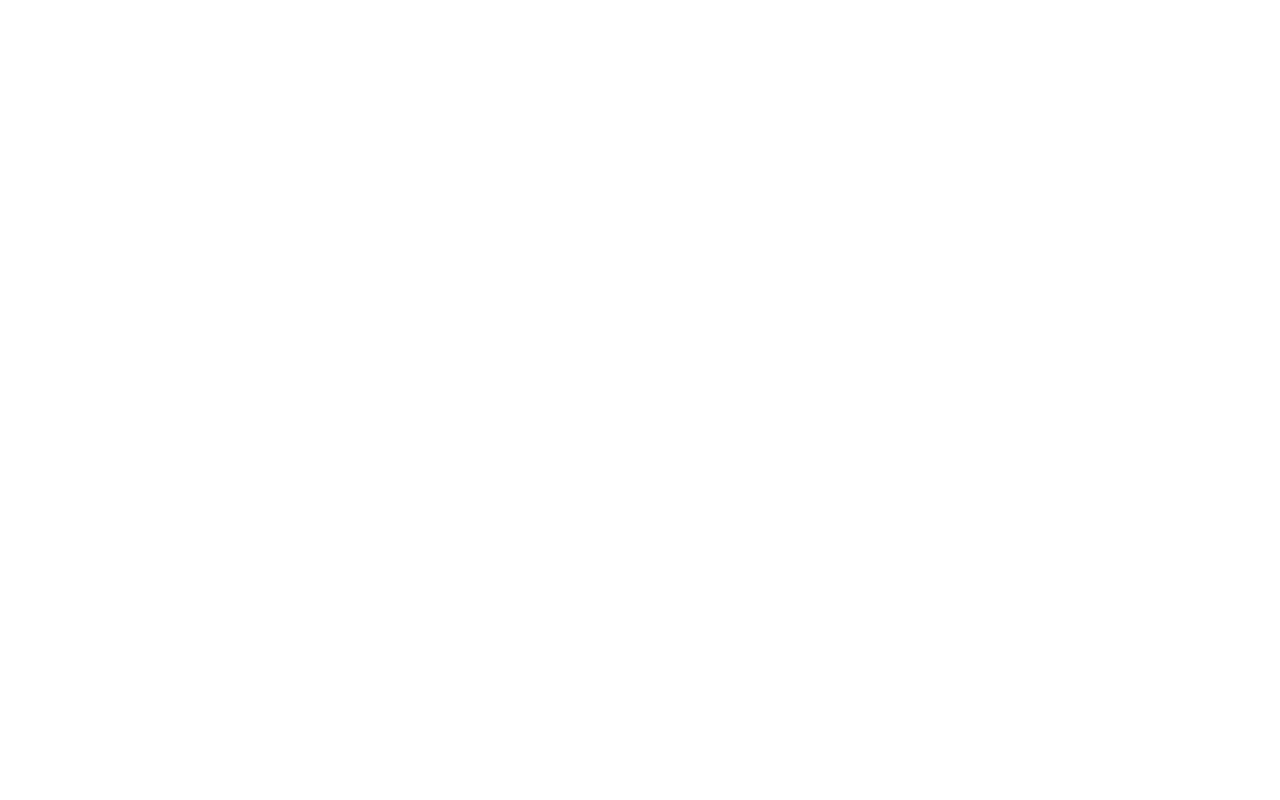
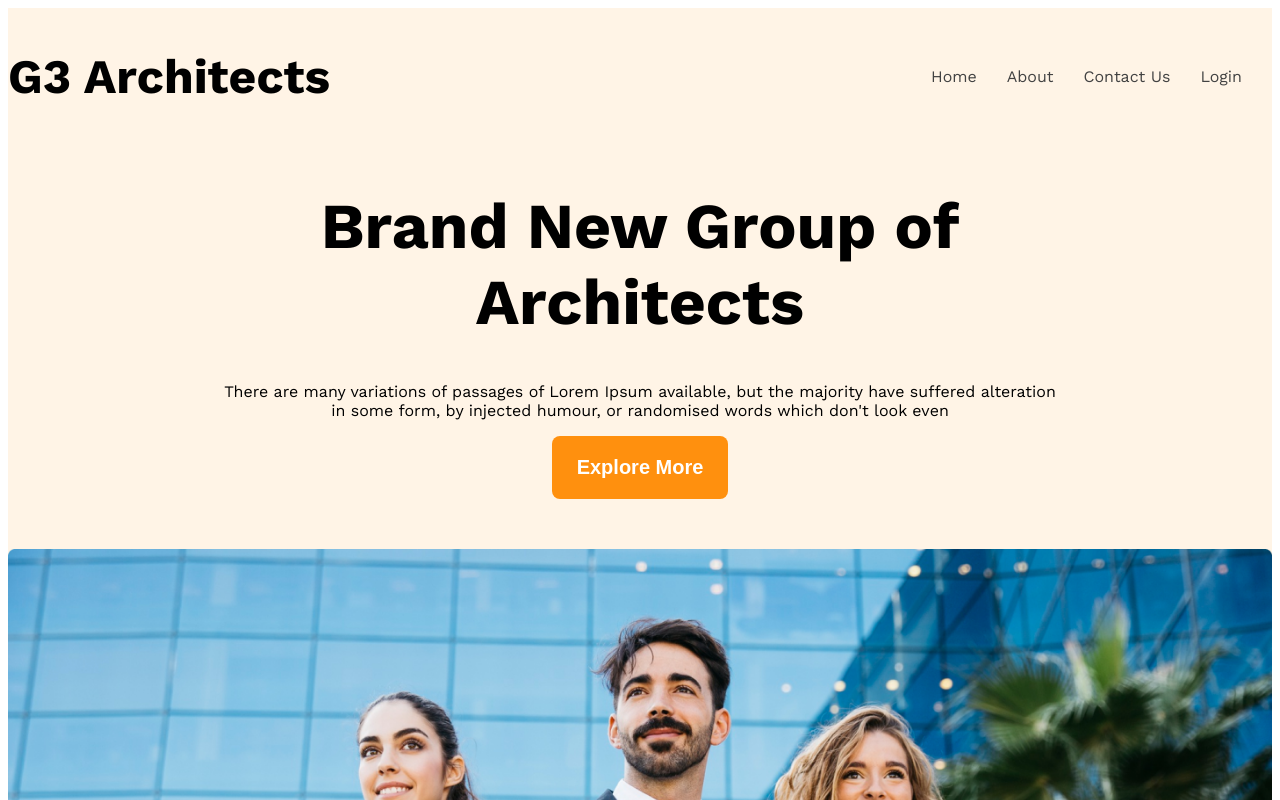
Before and after one commit to Coder7Raj/g3-architects-website, a plain HTML site: page index.html in a window 1280 px wide. Shown: the top 800 px of the page. Drawn offline with nearby package versions, Linux system fonts and the light colour scheme; files that its build step writes are made by us from their sources.

Commit message:
header section has done

```diff
--- a/index.html
+++ b/index.html
@@ -4,10 +4,40 @@
     <meta charset="UTF-8" />
     <meta name="viewport" content="width=device-width, initial-scale=1.0" />
     <title>G3 Architects</title>
-    <link rel="stylesheet" href="style.css" />
+    <link rel="stylesheet" href="./styles/style.css" />
   </head>
-  <body>
-    <header></header>
+  <body class="body-work-sans-font">
+    <header class="bg-light">
+      <nav class="navbar display-flex">
+        <h2 class="brand">G3 Architects</h2>
+        <ul class="nav-links display-flex">
+          <li class="nav-item">
+            <a href="" class="nav-link text-gray">Home</a>
+          </li>
+          <li class="nav-item">
+            <a href="" class="nav-link text-gray"> About </a>
+          </li>
+          <li class="nav-item">
+            <a href="" class="nav-link text-gray">Contact Us </a>
+          </li>
+          <li class="nav-item">
+            <a href="" class="nav-link text-gray"> Login</a>
+          </li>
+        </ul>
+      </nav>
+      <div class="banner">
+        <div class="banner-content">
+          <h1 class="banner-tittle">Brand New Group of Architects</h1>
+          <p class="banner-description">
+            There are many variations of passages of Lorem Ipsum available, but
+            the majority have suffered alteration in some form, by injected
+            humour, or randomised words which don't look even
+          </p>
+          <button class="btn-primary">Explore More</button>
+        </div>
+        <img class="banner-img" src="./images/banner.png" alt="" />
+      </div>
+    </header>
     <main></main>
     <footer></footer>
   </body>
--- a/styles/style.css
+++ b/styles/style.css
@@ -0,0 +1,85 @@
+@import url("https://fonts.googleapis.com/css2?family=Work+Sans:ital,wght@0,100..900;1,100..900&display=swap");
+
+.body-work-sans-font {
+  font-family: "Work Sans", sans-serif;
+  font-optical-sizing: auto;
+  font-weight: 400;
+  font-style: normal;
+}
+/* shared styles */
+.display-flex {
+  display: flex;
+}
+
+/* dark 02 */
+.text-gray {
+  color: #424242;
+}
+
+/* dark 03 */
+.text-light-gray {
+  color: #727272;
+}
+.bg-light {
+  background-color: rgba(255, 144, 14, 0.1);
+}
+.btn-primary {
+  background-color: rgb(255, 144, 14);
+  color: white;
+  font-size: 1.25rem;
+  padding: 20px 25px;
+  font-weight: 600;
+  border: none;
+  border-radius: 8px;
+}
+main {
+  max-width: 1440px;
+  margin: 0 auto;
+}
+/* header styles */
+
+/* navbar related styles */
+.navbar {
+  justify-content: space-between;
+  align-items: center;
+}
+.brand {
+  font-size: 3rem;
+  font-weight: 700;
+}
+.nav-item {
+  list-style: none;
+  margin-right: 30px;
+}
+
+.nav-link {
+  text-decoration: none;
+}
+.banner,
+.navbar {
+  max-width: 1440px;
+  margin: 0 auto;
+}
+
+/* banner related styles */
+.banner-content {
+  max-width: 850px;
+  text-align: center;
+  margin: 0 auto;
+  margin-bottom: 50px;
+}
+.banner-tittle {
+  font-size: 4rem;
+  font-weight: 700;
+}
+.banner-img {
+  width: 100%;
+}
+
+/* responsive media query */
+@media screen and (max-width: 576px) {
+  .navbar,
+  .nav-links {
+    flex-direction: column;
+  }
+}
```
